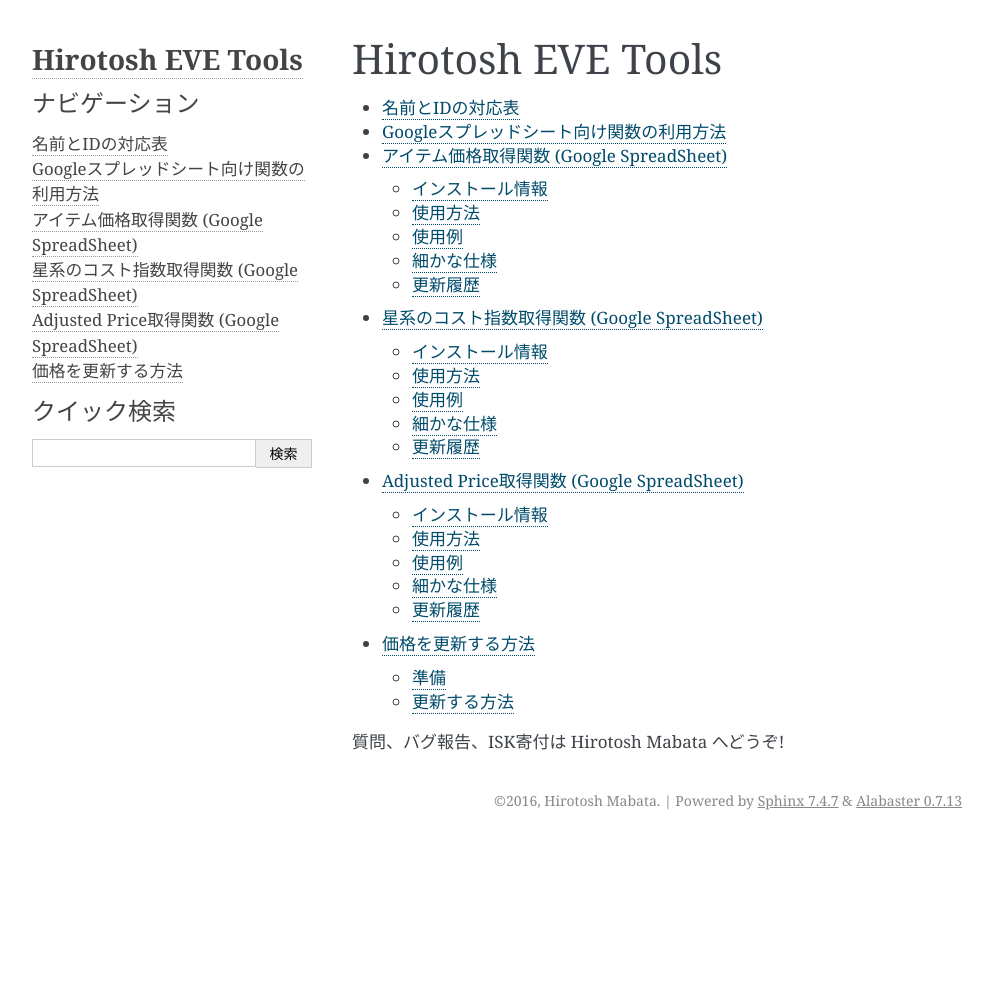
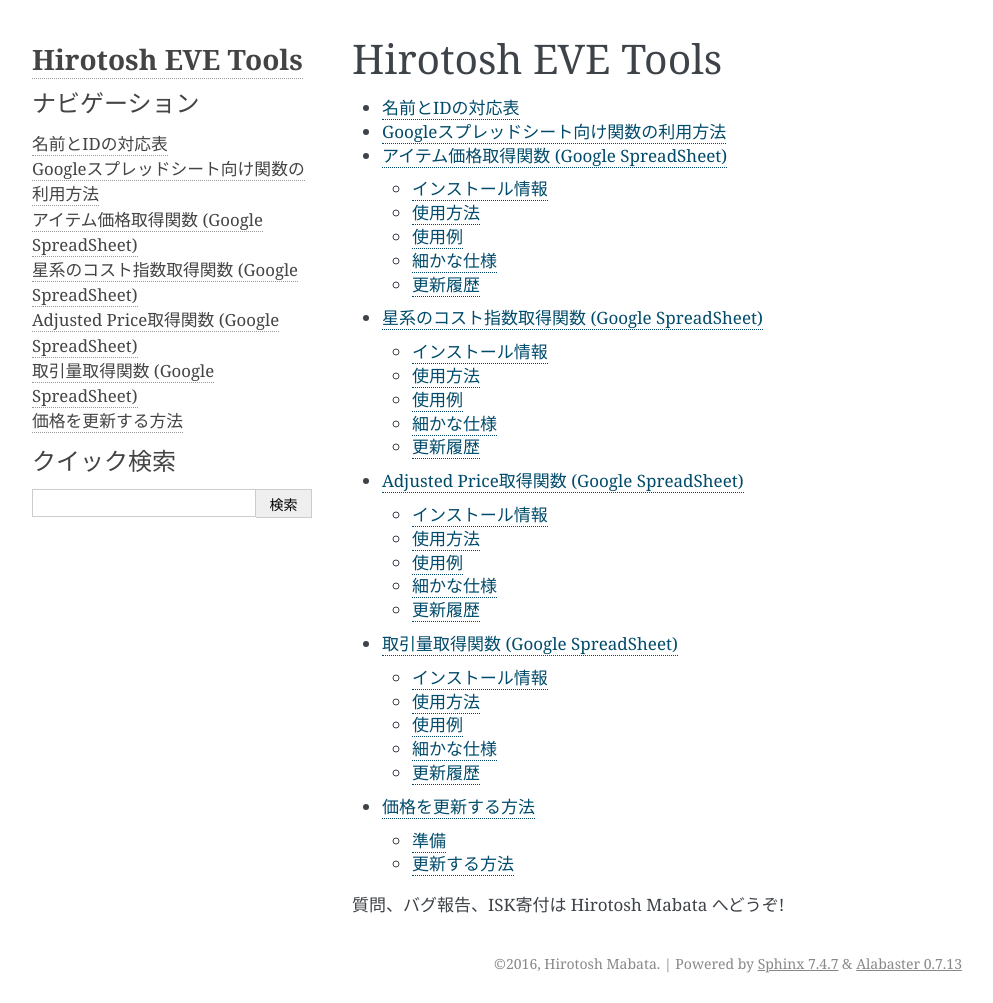
Before and after one commit to HirotoshMabata/eve-tools-doc, a Sphinx documentation site: the page built from source/index.rst, in a window 1280 px wide. Shown: the whole page, without its empty margins (148-1141 px from the left). Built offline with Sphinx 7.4.7, drawn with Linux system fonts in a browser that asks for light colours; formulas are drawn with MathJax 3; before the commit the page ends 900 px from its top, so only the background shows below that; some of the changed lines change nothing that is shown.

Commit message:
取引量を取得する関数の説明を追加

```diff
--- /dev/null
+++ b/source/get_trade_volume.rst
@@ -0,0 +1,56 @@
+.. _get_trade_volume:
+
+取引量取得関数 (Google SpreadSheet)
+===========================================
+
+CREST経由で、アイテムの取引量を返します。
+
+インストール情報
+----------------
+使用前の準備については :ref:`how_to_import_library` を参照してください。
+
+プロジェクトID::
+
+  M8vSHWuTkJfN6sv2pBVp5i-dSnBAmjmN9
+
+コード::
+
+  function getTradeVolume(a,b,c) {
+    return EVETradeVolume.getTradeVolume(a,b,c)
+  }
+
+使用方法
+--------
+関数名::
+
+  getTradeVolume(region_id, type_id, operation_string)
+
+引数の意味
+    1. Region ID
+    2. Type ID
+    3. 演算子
+
+       * "latest": 最新の取引量を返します
+       * "average": 取得できた取引量をすべて平均したものを返します。Ver.1現在で、2015年01月01日からの平均を返します。
+
+返り値
+    数値
+
+使用例
+------
+::
+
+   =getTradeVolume(10000002, 34, "latest")
+
+細かな仕様
+----------
+
+* CCPのサーバとの接続に失敗した場合でも、3回までリトライします
+
+更新履歴
+--------
+Ver.2 2016/02/07
+     平均を取得できない不具合を修正
+
+Ver.1 2016/02/07
+     初出
--- a/source/index.rst
+++ b/source/index.rst
@@ -14,6 +14,7 @@
    get_market_price
    get_system_cost_index
    get_adjusted_price
+   get_trade_volume
    how_to_refresh_cell
 
 質問、バグ報告、ISK寄付は Hirotosh Mabata へどうぞ!
```
